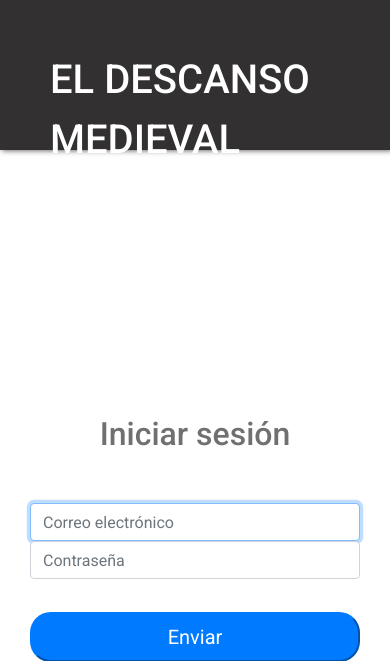
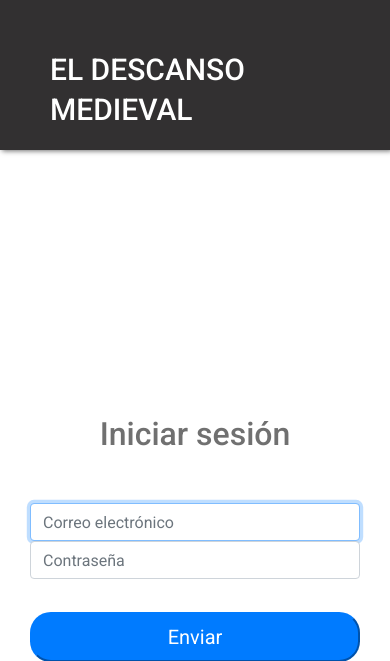
Before and after one commit to AbrahamRH/SistemaHoteleroWeb, a PHP site: page / in a window 390 px wide. Shown: the top 661 px of the page. Run offline with PHP 8.4, Linux system fonts and the light colour scheme.

Commit message:
Se añadio nuevo archivo de estilos y diseño responsivo al header

```diff
--- /dev/null
+++ b/CSS/signin.css
@@ -0,0 +1,15 @@
+/*Signin index.php*/
+.form-signin {
+    text-align: center;
+    position: relative;
+    margin: auto;
+    width: 100%;
+    max-width: 330px;
+    padding-top: 15px;
+}
+
+.form-signin > .titulo {
+    margin: 250px auto 50px;
+    color: #707070;
+    font-weight: 500;
+}
--- a/CSS/styles.css
+++ b/CSS/styles.css
@@ -2,6 +2,7 @@
 
 * {
     margin: 0;
+    padding: 0;
     box-sizing: border-box;
     font-family: 'Roboto', Helvetica, sans-serif;
 }
@@ -13,50 +14,47 @@ body {
 header {
     background-color: #323031;
     box-shadow: 2px 1px 5px #707070;
-    color: #FFF;
     width: 100%;
     height: 150px;
+    overflow: hidden;
+}
+
+header .logo {
+    position: relative;
     font-size: 40px;
     font-weight: 500;
-}
-
-header > span {
-    position: relative;
-    display: inline-block;
-    padding-top: 50px;
-    padding-bottom: 60px;
-    padding-left: 50px;
-}
-
-
-/*Signin index.php*/
-.form-signin {
-    text-align: center;
-    position: relative;
-    margin: auto;
-    width: 100%;
-    max-width: 330px;
-    padding-top: 15px;
-}
-
-.form-signin > .titulo {
-    margin: 250px auto 50px;
-    color: #707070;
-    font-weight: 500;
+    padding: 50px 0 60px 50px;
+    color: #FFF;
+    float: left;
 }
 
 .btn-enviar {
     display: block;
     width: 100%;
-    color:#FFF;
     background-color: #007BFF;
     border-color: #007BFF;
+    color:#FFF;
     font-size: 1.25rem;
     line-height: 1.5;
     border-radius: 1.3rem;
 }
 
-form > .btn-enviar {
+.btn-enviar:hover {
+    background-color:#FFF;
+    color: #007BFF;
+}
+
+form  .btn-enviar {
     margin-top: 33px;
     padding: 8px 89px;
 }
+
+@media screen and (max-width: 900px) {
+    header .logo {
+        float: none;
+        width: 100%;
+        font-size: 30px;
+        line-height: 40px;
+        height: auto;
+    }
+}
--- a/index.php
+++ b/index.php
@@ -4,12 +4,13 @@
     <meta charset="UTF-8">
     <meta name="viewport" content="width=device-width, initial-scale=1.0">
     <link rel="stylesheet" href="./CSS/styles.css">
+    <link rel="stylesheet" href="./CSS/signin.css">
     <link rel="stylesheet" href="https://stackpath.bootstrapcdn.com/bootstrap/4.5.0/css/bootstrap.min.css" integrity="sha384-9aIt2nRpC12Uk9gS9baDl411NQApFmC26EwAOH8WgZl5MYYxFfc+NcPb1dKGj7Sk" crossorigin="anonymous">
     <title>El descanso medieval</title>
 </head>
 <body>
     <header>
-        <span>EL DESCANSO MEDIEVAL</span>
+        <div class="logo">EL DESCANSO MEDIEVAL</div>
     </header>
     <main>
         <form class="form-signin">
```
